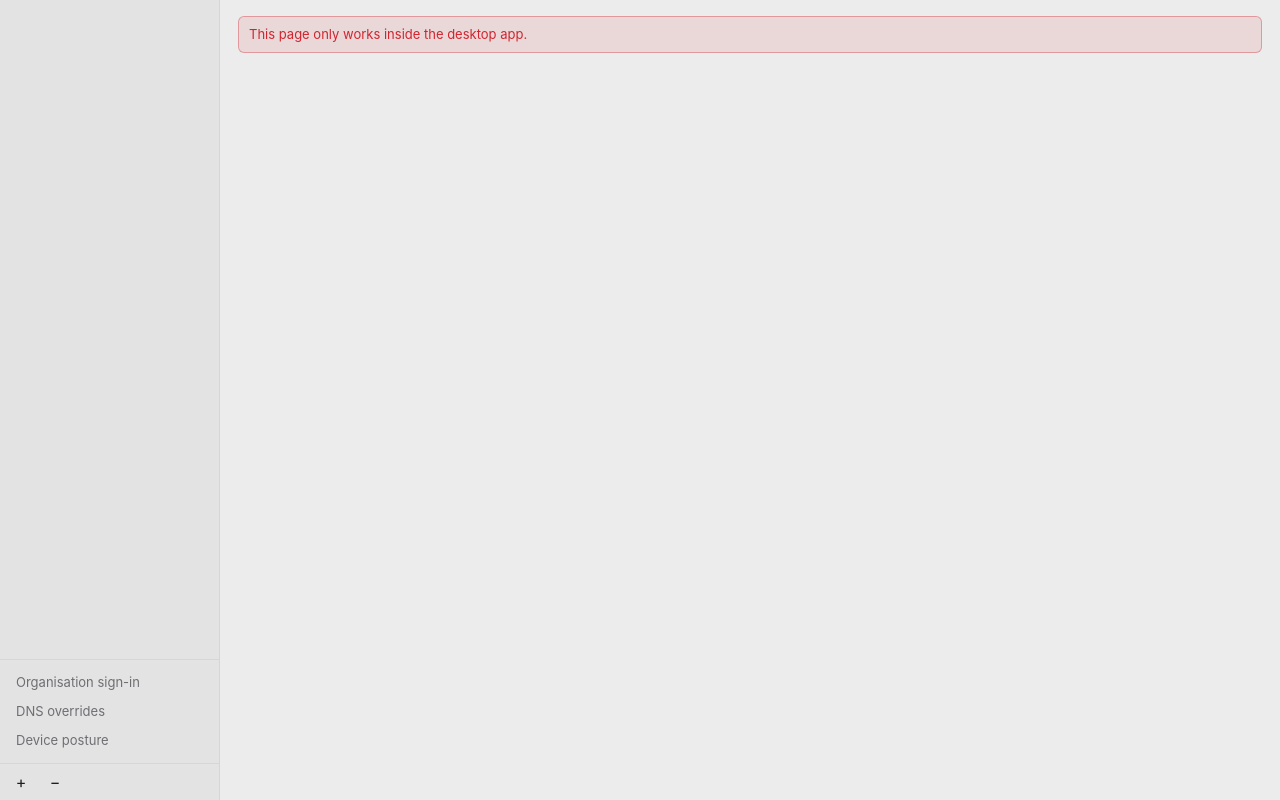
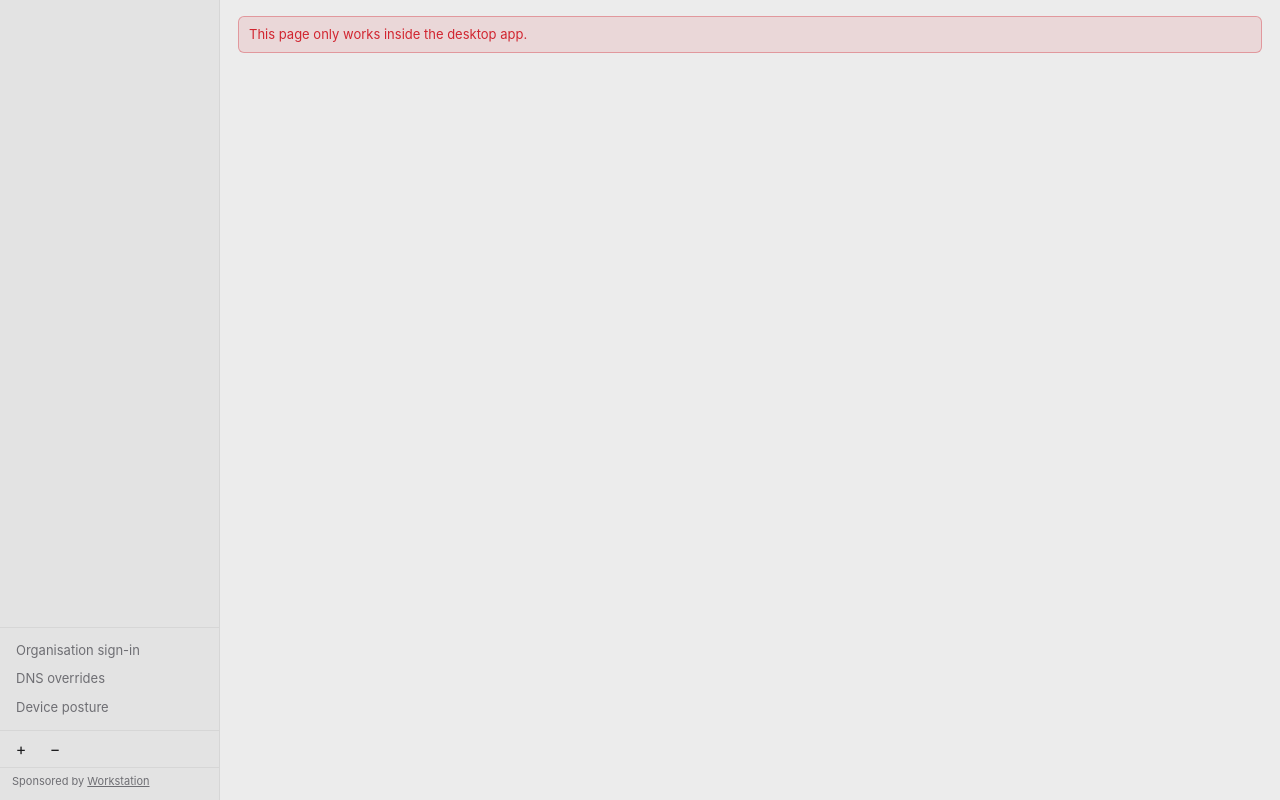
Before and after one commit to bwalia/wslvpn, a website built with Vite: page apps/wsl-desktop/index.html in a window 1280 px wide. Built offline with nearby package versions, Linux system fonts and the light colour scheme.

Commit message:
Credit Workstation as sponsor in the control and desktop footers.
Co-authored-by: Cursor <cursoragent@cursor.com>

```diff
--- a/apps/wsl-desktop/index.html
+++ b/apps/wsl-desktop/index.html
@@ -42,6 +42,9 @@
           <button id="remove-tunnel" class="tool" title="Remove selected tunnel"
                   aria-label="Remove selected tunnel">−</button>
         </div>
+        <p class="sponsor">Sponsored by
+          <a href="https://www.workstation.co.uk/en" target="_blank" rel="noopener noreferrer">Workstation</a>
+        </p>
       </aside>
 
       <section class="detail">
--- a/apps/wsl-desktop/styles.css
+++ b/apps/wsl-desktop/styles.css
@@ -112,6 +112,15 @@ code { font: 12px ui-monospace, SFMono-Regular, Menlo, monospace; }
 .dot.up { background: var(--ok); box-shadow: 0 0 0 3px color-mix(in srgb, var(--ok) 25%, transparent); }
 
 .toolbar { display: flex; border-top: 1px solid var(--card-border); padding: 6px; gap: 4px; }
+.sponsor {
+  margin: 0;
+  padding: 6px 12px 10px;
+  font-size: 11px;
+  color: var(--muted);
+  border-top: 1px solid var(--card-border);
+}
+.sponsor a { color: var(--muted); }
+.sponsor a:hover { color: var(--fg); }
 .tool {
   width: 30px;
   height: 24px;
```
Also changed, not shown: crates/wsl-control/src/routes/home.html (+4 -1 lines).
